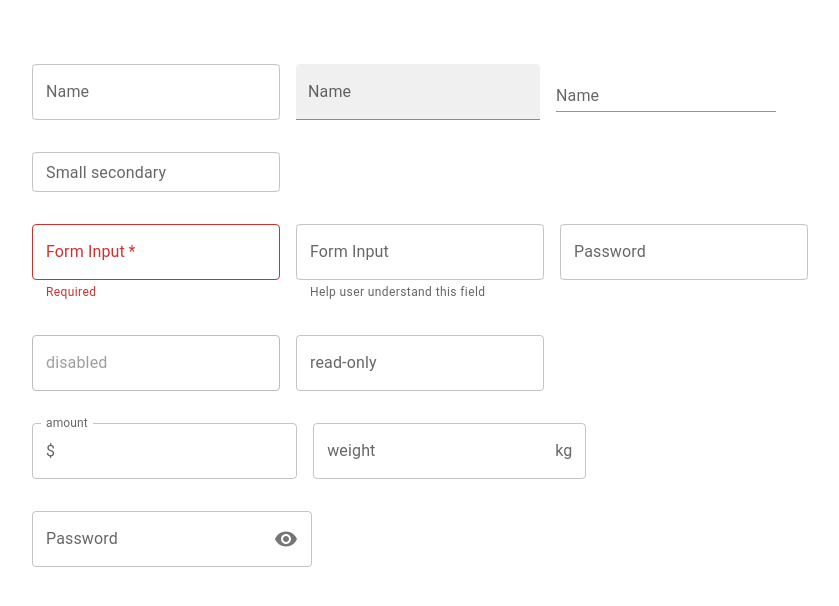
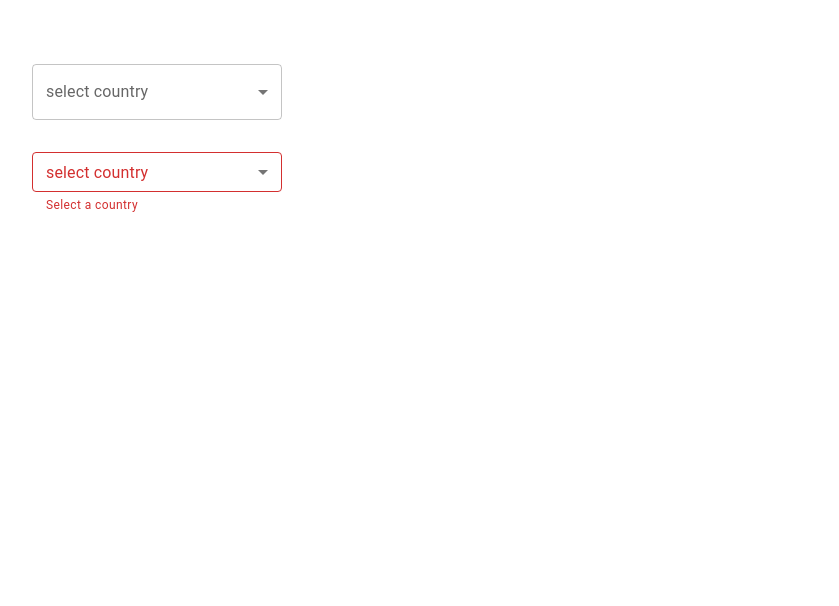
Before and after one commit to dattruong88vn/codevolution-mui, a React (Create React App) app: page / in a window 1280 px wide. Shown: the top 606 px of the page, without its empty margins (32-871 px from the left). Built offline with nearby package versions, Linux system fonts and the light colour scheme.

Commit message:
select dropdown

```diff
--- a/src/App.tsx
+++ b/src/App.tsx
@@ -1,14 +1,16 @@
 import "./App.css";
-import MuiTextField from "./components/MuiTextField";
 // import { MuiTypography } from "./components/MuiTypography";
 // import MuiButton from "./components/MuiButton";
+// import MuiTextField from "./components/MuiTextField";
+import MuiSelect from "./components/MuiSelect";
 
 function App() {
   return (
     <div className="App">
       {/* <MuiTypography /> */}
       {/* <MuiButton /> */}
-      <MuiTextField />
+      {/* <MuiTextField /> */}
+      <MuiSelect />
     </div>
   );
 }
--- /dev/null
+++ b/src/components/MuiSelect.tsx
@@ -0,0 +1,60 @@
+import { Box, TextField, MenuItem, Stack } from "@mui/material";
+import { useState } from "react";
+
+const MuiSelect = () => {
+  const [country, setCountry] = useState("");
+  const [countries, setCountries] = useState<string[]>([]);
+
+  const handleChange = (event: React.ChangeEvent<HTMLInputElement>) => {
+    setCountry(event.target.value as string);
+  };
+
+  const handleChangeMulti = (event: React.ChangeEvent<HTMLInputElement>) => {
+    const value = event.target.value;
+    setCountries(typeof value === "string" ? value.split(",") : value);
+  };
+
+  return (
+    <Stack spacing={4}>
+      <Stack spacing={2} direction="row">
+        <Box width={250}>
+          <TextField
+            label="select country"
+            select
+            value={country}
+            onChange={handleChange}
+            fullWidth
+          >
+            <MenuItem value="VI">Viet Nam</MenuItem>
+            <MenuItem value="LA">Laos</MenuItem>
+            <MenuItem value="CU">Cuba</MenuItem>
+          </TextField>
+        </Box>
+      </Stack>
+      <Stack spacing={2} direction="row">
+        <Box width={250}>
+          <TextField
+            label="select country"
+            select
+            value={countries}
+            onChange={handleChangeMulti}
+            fullWidth
+            SelectProps={{
+              multiple: true,
+            }}
+            size="small"
+            color="secondary"
+            helperText="Select a country"
+            error={countries.length === 0}
+          >
+            <MenuItem value="EN">England</MenuItem>
+            <MenuItem value="FR">France</MenuItem>
+            <MenuItem value="GE">Germany</MenuItem>
+          </TextField>
+        </Box>
+      </Stack>
+    </Stack>
+  );
+};
+
+export default MuiSelect;
```
